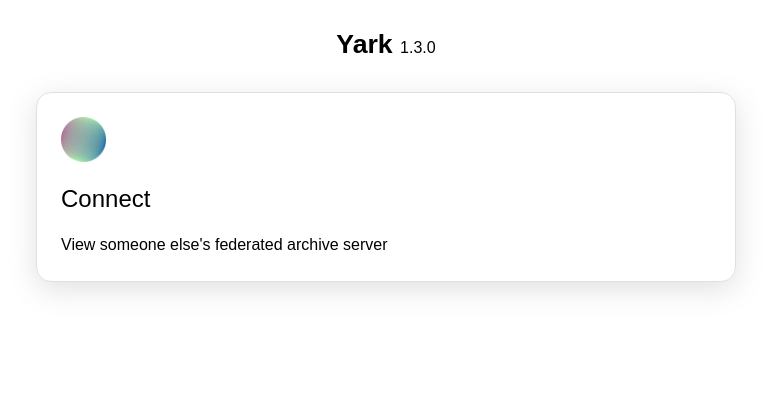
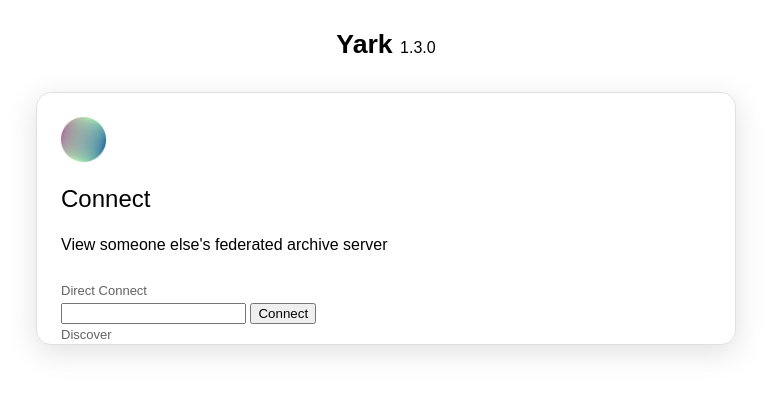
Before and after one commit to Owez/yark, a SvelteKit app in the folder yark-pages/: page /load/federated in a window 1280 px wide. Shown: the top 394 px of the page, without its empty margins (254-1025 px from the left). Built offline with nearby package versions, Linux system fonts and the light colour scheme; a web font is replaced by a local one.

Commit message:
Started on internals of connect

```diff
--- a/yark-pages/src/components/Card.svelte
+++ b/yark-pages/src/components/Card.svelte
@@ -3,6 +3,11 @@
 
 	export let margin: string = '0 0 0 0';
 	export let startCard: StartCardState = StartCardState.None;
+
+	// Set the typical start card max margin automatically
+	if (startCard == StartCardState.Max) {
+		margin = '1.5rem 0 3rem 0';
+	}
 </script>
 
 <div
--- a/yark-pages/src/lib/federated.ts
+++ b/yark-pages/src/lib/federated.ts
@@ -45,6 +45,10 @@ export class FederateServer {
     }
 }
 
+/**
+ * Finds federated servers by contacting the remote discovery system
+ * @returns Federated servers which have been discovered
+ */
 export async function findFederated(): Promise<FederateServer[]> {
     fetch("http://127.0.0.1:7666/federated").then(resp => resp.json()).then((data) => {
         console.log(data)
--- a/yark-pages/src/routes/(start)/load/federated/+page.svelte
+++ b/yark-pages/src/routes/(start)/load/federated/+page.svelte
@@ -1,6 +1,15 @@
-<script>
+<script lang="ts">
 	import { StartCardState } from '$lib/components';
+	import { yarkStore, type YarkStore } from '$lib/store';
 	import StartCard from '../../../../components/start/StartCard.svelte';
+
+	/**
+	 * Returns if the consent dialog should be shown to the user
+	 * @param store Yark store to check if it's been asked before
+	 */
+	function shouldShowConsent(store: YarkStore): boolean {
+		return !store.federatedAccept;
+	}
 </script>
 
 <div class="centre-h">
@@ -9,6 +18,15 @@
 		description="View someone else's federated archive server"
 		ballKind={2}
 		state={StartCardState.Max}
-		margin="1.5rem 0 3rem 0"
-	/>
+	>
+		<h2 class="card-heading">Direct Connect</h2>
+		<input type="text" name="direct-url" id="direct-url" />
+		<button>Connect</button>
+		<h2 class="card-heading">Discover</h2>
+		{#if shouldShowConsent($yarkStore)}
+			<!-- TODO: consent -->
+		{:else}
+			<!-- TODO: discover listing -->
+		{/if}
+	</StartCard>
 </div>
--- a/yark-pages/src/routes/global.scss
+++ b/yark-pages/src/routes/global.scss
@@ -24,3 +24,11 @@ a.invis {
     display: flex;
     justify-content: center;
 }
+
+// Small heading to designate a section within a card component
+.card-heading {
+    margin: 0;
+    font-size: small;
+    font-weight: 400;
+    color: rgb(99, 99, 99);
+}
```
Also changed, not shown: yark-pages/src/routes/(start)/load/local/+page.svelte (+2 -12 lines).
